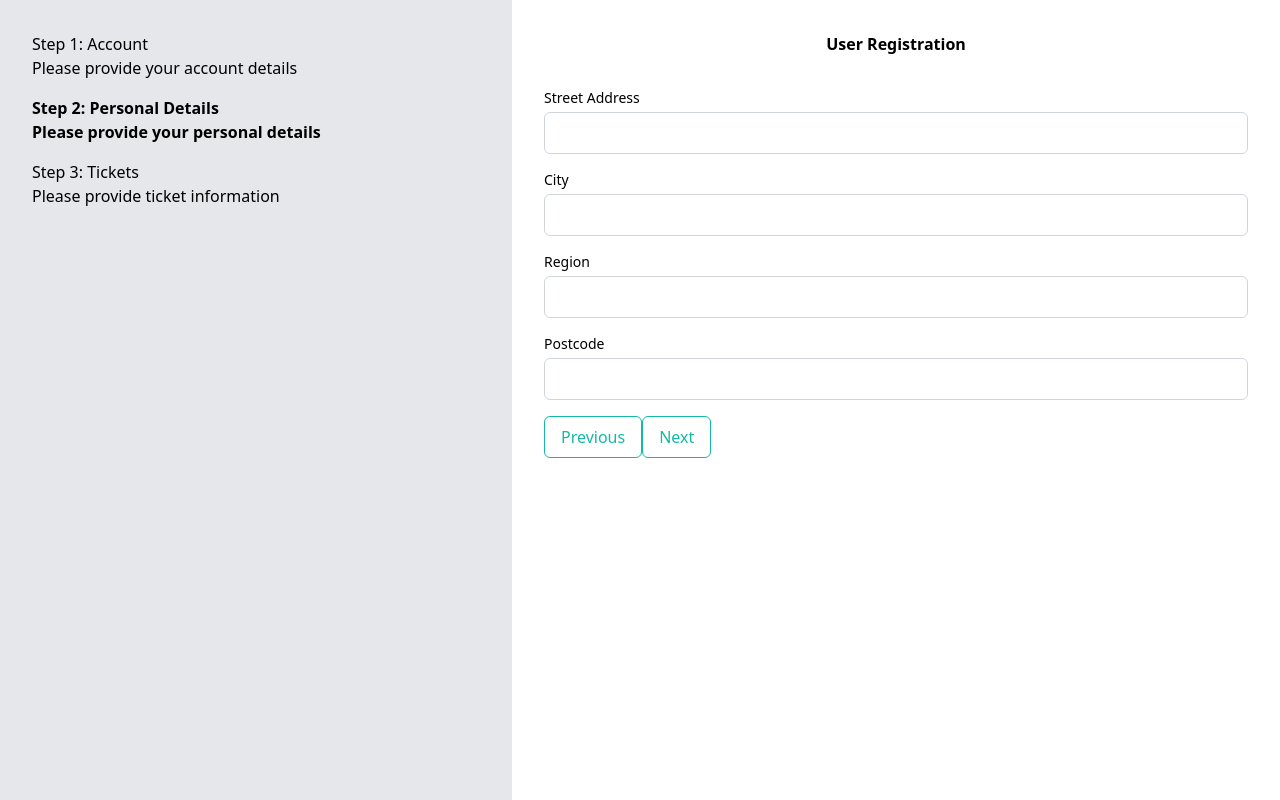
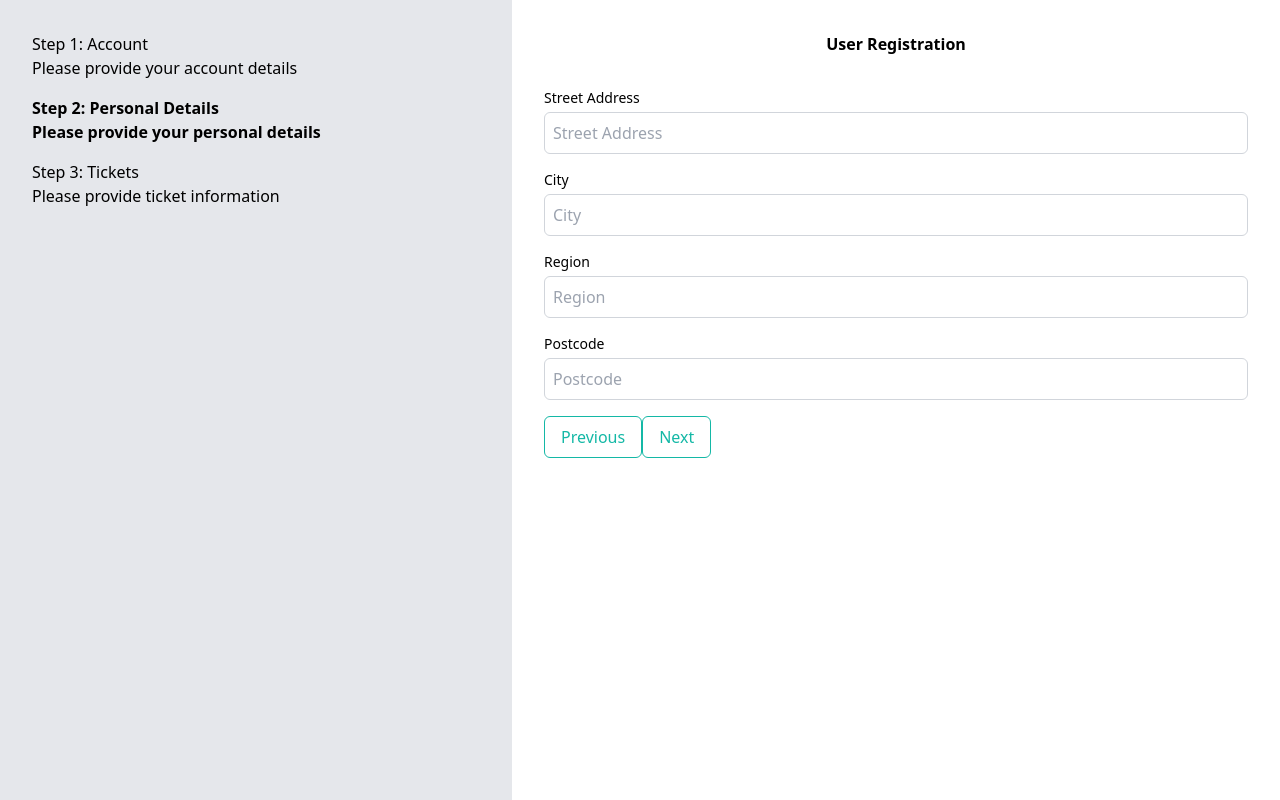
Before and after one commit to thomasblaymire/glastonbury-festival-ticketing, a Next.js app: page /registration in a window 1280 px wide. Both pictures are taken after a click on the button "Next". Built offline with nearby package versions, Linux system fonts and the light colour scheme.

Commit message:
feat(app): update registration form typings and split into data file for field map

```diff
--- a/app/registration/page.tsx
+++ b/app/registration/page.tsx
@@ -1,5 +1,5 @@
 'use client'
-import BaseForm from '../../components/forms/registration/base-form'
+import BaseForm from '../../components/forms/registration/base'
 
 export default function Registration() {
   return <BaseForm />
--- /dev/null
+++ b/components/button.tsx
@@ -0,0 +1,71 @@
+import React from 'react'
+
+interface ButtonProps {
+  children: React.ReactNode
+  onClick: () => void
+  className?: string
+  variant?: 'primary' | 'secondary'
+  isLoading?: boolean
+  disabled?: boolean
+}
+
+export const Button = ({
+  children,
+  onClick,
+  className,
+  variant = 'primary',
+  isLoading = false,
+  disabled = false,
+}: ButtonProps) => {
+  const primaryClasses =
+    'text-teal-500 border-teal-500 hover:bg-teal-500 hover:text-white focus:ring-teal-500'
+  const secondaryClasses =
+    'text-gray-500 border-gray-500 hover:bg-gray-500 hover:text-white focus:ring-gray-500'
+  const disabledClasses = 'text-gray-300 border-gray-300 cursor-not-allowed'
+
+  const baseClasses =
+    'px-4 py-2 border rounded-md focus:outline-none focus:ring-2 focus:ring-offset-2'
+
+  const variantClasses =
+    variant === 'primary' ? primaryClasses : secondaryClasses
+  const finalClasses = disabled
+    ? `${baseClasses} ${disabledClasses}`
+    : `${baseClasses} ${variantClasses} ${className || ''}`
+
+  const spinnerColor = variant === 'primary' ? 'teal' : 'gray'
+
+  return (
+    <button
+      onClick={onClick}
+      className={finalClasses}
+      disabled={disabled || isLoading}
+      aria-disabled={disabled || isLoading}
+      aria-busy={isLoading}
+    >
+      {isLoading ? (
+        <svg
+          className="animate-spin mx-auto h-4 w-4 text-current inline-block"
+          viewBox="0 0 24 24"
+          fill="none"
+          xmlns="http://www.w3.org/2000/svg"
+        >
+          <circle
+            className="opacity-25"
+            cx="12"
+            cy="12"
+            r="10"
+            strokeWidth="4"
+            stroke={spinnerColor}
+          />
+          <path
+            className="opacity-75"
+            fill={spinnerColor}
+            d="M4 12a8 8 0 018-8V0C5.373 0 0 5.373 0 12h4zm2 5.291A7.962 7.962 0 014 12H0c0 3.042 1.135 5.824 3 7.938l1-2.647z"
+          />
+        </svg>
+      ) : (
+        children
+      )}
+    </button>
+  )
+}
--- a/components/forms/registration/account-form.tsx
+++ b/components/forms/registration/account.tsx
@@ -1,6 +1,7 @@
 import { useForm } from 'react-hook-form'
 import { accountFields } from './fields'
-import { FileUpload } from '../file-upload'
+import { FileUpload } from '@/components/forms/file-upload'
+import { Button } from '@/components/button'
 
 interface AccountForm {
   formData: AccountFormData
@@ -23,11 +24,13 @@ export function AccountForm({
     value: formData[field.id],
   }))
 
+  const submitting = false
+
   return (
     <>
       <h1>Account Details</h1>
       <form>
-        <div className="space-y-4">
+        <div className="space-y-4 mb-5">
           {fields.map((field) => (
             <div key={field.id} className="space-y-2">
               <label htmlFor={field.id} className="font-medium text-gray-700">
@@ -42,6 +45,7 @@ export function AccountForm({
                 <input
                   id={field.id}
                   type={field.type}
+                  placeholder={field.placeholder}
                   value={field.value as string}
                   onChange={(e) => handleChange('account', field.id, e)}
                   className="mt-1 block w-full p-2 border border-gray-300 rounded-md"
@@ -52,12 +56,9 @@ export function AccountForm({
         </div>
       </form>
 
-      <button
-        onClick={handleNext}
-        className="mt-4 px-4 py-2 border border-teal-500 text-teal-500 rounded-md hover:bg-teal-500 hover:text-white focus:outline-none focus:ring-2 focus:ring-offset-2 focus:ring-teal-500"
-      >
+      <Button onClick={handleNext} variant="primary" isLoading={submitting}>
         Next
-      </button>
+      </Button>
     </>
   )
 }
--- a/components/forms/registration/base-form.tsx
+++ b/components/forms/registration/base.tsx
@@ -1,8 +1,8 @@
 import { useState, useEffect } from 'react'
 import { ProgressComponent } from '../../progress'
-import { PersonalDetailsForm } from './details-form'
+import { PersonalDetailsForm } from './details'
 import { TicketsForm } from './tickets-form'
-import { AccountForm } from './account-form'
+import { AccountForm } from './account'
 import { useFormSteps } from '@/hooks/useFormSteps'
 
 export default function BaseForm() {
@@ -16,7 +16,6 @@ export default function BaseForm() {
         email: '',
       },
       personalDetails: {
-        country: '',
         streetAddress: '',
         city: '',
         region: '',
@@ -43,7 +42,7 @@ export default function BaseForm() {
     />,
     <PersonalDetailsForm
       key={2}
-      formData={formData.personalDetails}
+      formData={formData}
       handleChange={handleChange}
       handleNext={handleNext}
       handlePrevious={handlePrevious}
--- a/components/forms/registration/details-form.tsx
+++ /dev/null
@@ -1,92 +0,0 @@
-import React, { useState } from 'react'
-import { useForm, Controller } from 'react-hook-form'
-import Image from 'next/image'
-
-interface PersonalDetails {
-  formData: any
-  handleChange: any
-  handleNext: () => void
-  handlePrevious: () => void
-}
-
-export const PersonalDetailsForm = ({
-  formData,
-  handleNext,
-  handleChange,
-  handlePrevious,
-}: PersonalDetails) => {
-  return (
-    <>
-      <h1 className="w-full text-center font-semibold mb-8">
-        User Registration
-      </h1>
-
-      <div className="flex flex-col space-y-4">
-        <div>
-          <label htmlFor="email" className="block text-sm font-medium">
-            Street Address
-          </label>
-          <input
-            id="street"
-            type="text"
-            value={formData.streetAddress}
-            onChange={(e) =>
-              handleChange('personalDetails', 'streetAddress', e)
-            }
-            className="mt-1 block w-full p-2 border border-gray-300 rounded-md"
-          />
-        </div>
-        <div>
-          <label htmlFor="email" className="block text-sm font-medium">
-            City
-          </label>
-          <input
-            id="city"
-            type="text"
-            value={formData.city}
-            onChange={(e) => handleChange('personalDetails', 'city', e)}
-            className="mt-1 block w-full p-2 border border-gray-300 rounded-md"
-          />
-        </div>
-        <div>
-          <label htmlFor="email" className="block text-sm font-medium">
-            Region
-          </label>
-          <input
-            id="street"
-            type="text"
-            value={formData.region}
-            onChange={(e) => handleChange('personalDetails', 'region', e)}
-            className="mt-1 block w-full p-2 border border-gray-300 rounded-md"
-          />
-        </div>
-        <div>
-          <label htmlFor="email" className="block text-sm font-medium">
-            Postcode
-          </label>
-          <input
-            id="street"
-            type="text"
-            value={formData.postcode}
-            onChange={(e) => handleChange('personalDetails', 'postcode', e)}
-            className="mt-1 block w-full p-2 border border-gray-300 rounded-md"
-          />
-        </div>
-      </div>
-
-      <button
-        onClick={handlePrevious}
-        className="mt-4 px-4 py-2 border border-teal-500 text-teal-500 rounded-md hover:bg-teal-500 hover:text-white focus:outline-none focus:ring-2 focus:ring-offset-2 focus:ring-teal-500"
-      >
-        Previous
-      </button>
-
-      <button
-        onClick={handleNext}
-        className="mt-4 px-4 py-2 border border-teal-500 text-teal-500 rounded-md hover:bg-teal-500 hover:text-white focus:outline-none focus:ring-2 focus:ring-offset-2 focus:ring-teal-500"
-      >
-        Next
-      </button>
-    </>
-  )
-}
--- /dev/null
+++ b/components/forms/registration/details.tsx
@@ -0,0 +1,60 @@
+import React from 'react'
+import { personalDetailsFields } from './fields'
+import { Button } from '@/components/button'
+
+interface PersonalDetails {
+  formData: RegistrationFormData
+  handleChange: (
+    section: 'personalDetails',
+    fieldId: keyof RegistrationFormData['personalDetails'],
+    event: React.ChangeEvent<HTMLInputElement>
+  ) => void
+  handleNext: () => void
+  handlePrevious: () => void
+}
+
+export const PersonalDetailsForm = ({
+  formData,
+  handleNext,
+  handleChange,
+  handlePrevious,
+}: PersonalDetails) => {
+  const fields = personalDetailsFields.map((field) => ({
+    ...field,
+    value: formData[field.section][field.id],
+  }))
+
+  return (
+    <>
+      <h1 className="w-full text-center font-semibold mb-8">
+        User Registration
+      </h1>
+
+      <div className="flex flex-col space-y-4 mb-4">
+        {fields.map((field) => (
+          <div key={field.id}>
+            <label htmlFor={field.id} className="block text-sm font-medium">
+              {field.label}
+            </label>
+            <input
+              id={field.id}
+              type={field.type}
+              value={field.value}
+              placeholder={field.placeholder}
+              onChange={(e) => handleChange(field.section, field.id, e)}
+              className="mt-1 block w-full p-2 border border-gray-300 rounded-md"
+            />
+          </div>
+        ))}
+      </div>
+
+      <Button onClick={handlePrevious} variant="primary">
+        Previous
+      </Button>
+
+      <Button onClick={handleNext} variant="primary">
+        Next
+      </Button>
+    </>
+  )
+}
--- a/components/forms/registration/fields.ts
+++ b/components/forms/registration/fields.ts
@@ -1,28 +1,67 @@
-type AccountField = {
-  label: string
-  id: keyof AccountFormData
-  type: string
-}
+export const personalDetailsFields: Field<
+  'personalDetails',
+  keyof RegistrationFormData['personalDetails']
+>[] = [
+  {
+    id: 'streetAddress',
+    label: 'Street Address',
+    type: 'text',
+    section: 'personalDetails',
+    placeholder: 'Street Address',
+  },
+  {
+    id: 'city',
+    label: 'City',
+    type: 'text',
+    section: 'personalDetails',
+    placeholder: 'City',
+  },
+  {
+    id: 'region',
+    label: 'Region',
+    type: 'text',
+    section: 'personalDetails',
+    placeholder: 'Region',
+  },
+  {
+    id: 'postcode',
+    label: 'Postcode',
+    type: 'text',
+    section: 'personalDetails',
+    placeholder: 'Postcode',
+  },
+]
 
-export const accountFields: AccountField[] = [
+export const accountFields: Field<
+  'account',
+  keyof RegistrationFormData['account']
+>[] = [
   {
     label: 'Avatar',
     id: 'avatar',
     type: 'file',
+    section: 'account',
+    placeholder: 'Avatar',
   },
   {
     label: 'First Name',
     id: 'firstName',
     type: 'text',
+    section: 'account',
+    placeholder: 'First Name',
   },
   {
     label: 'Last Name',
     id: 'lastName',
     type: 'text',
+    section: 'account',
+    placeholder: 'Last Name',
   },
   {
     label: 'Email',
     id: 'email',
     type: 'email',
+    section: 'account',
+    placeholder: 'Email',
   },
 ]
--- a/components/forms/registration/tickets-form.tsx
+++ b/components/forms/registration/tickets-form.tsx
@@ -1,6 +1,7 @@
 import { useState, ChangeEvent } from 'react'
 import { useForm } from 'react-hook-form'
 import { AiFillDelete } from 'react-icons/ai'
+import { Button } from '@/components/button'
 
 type Friend = {
   firstname: string
@@ -28,10 +29,9 @@ export const TicketsForm = ({
   handleNext,
   handlePrevious,
 }: TicketsFormProps) => {
-  const { register, handleSubmit, control, setValue, getValues } =
-    useForm<TicketsFormData>({
-      defaultValues: formData,
-    })
+  const { register, handleSubmit, control, setValue, getValues } = useForm({
+    defaultValues: formData,
+  })
   const [friends, setFriends] = useState<Friend[]>([])
 
   const addFriend = async () => {
@@ -100,7 +100,9 @@ export const TicketsForm = ({
           </div>
         ))}
       </div>
-      <button onClick={handlePrevious}>Previous</button>
+      <Button onClick={handlePrevious} variant="primary">
+        Previous
+      </Button>
     </div>
   )
 }
```
